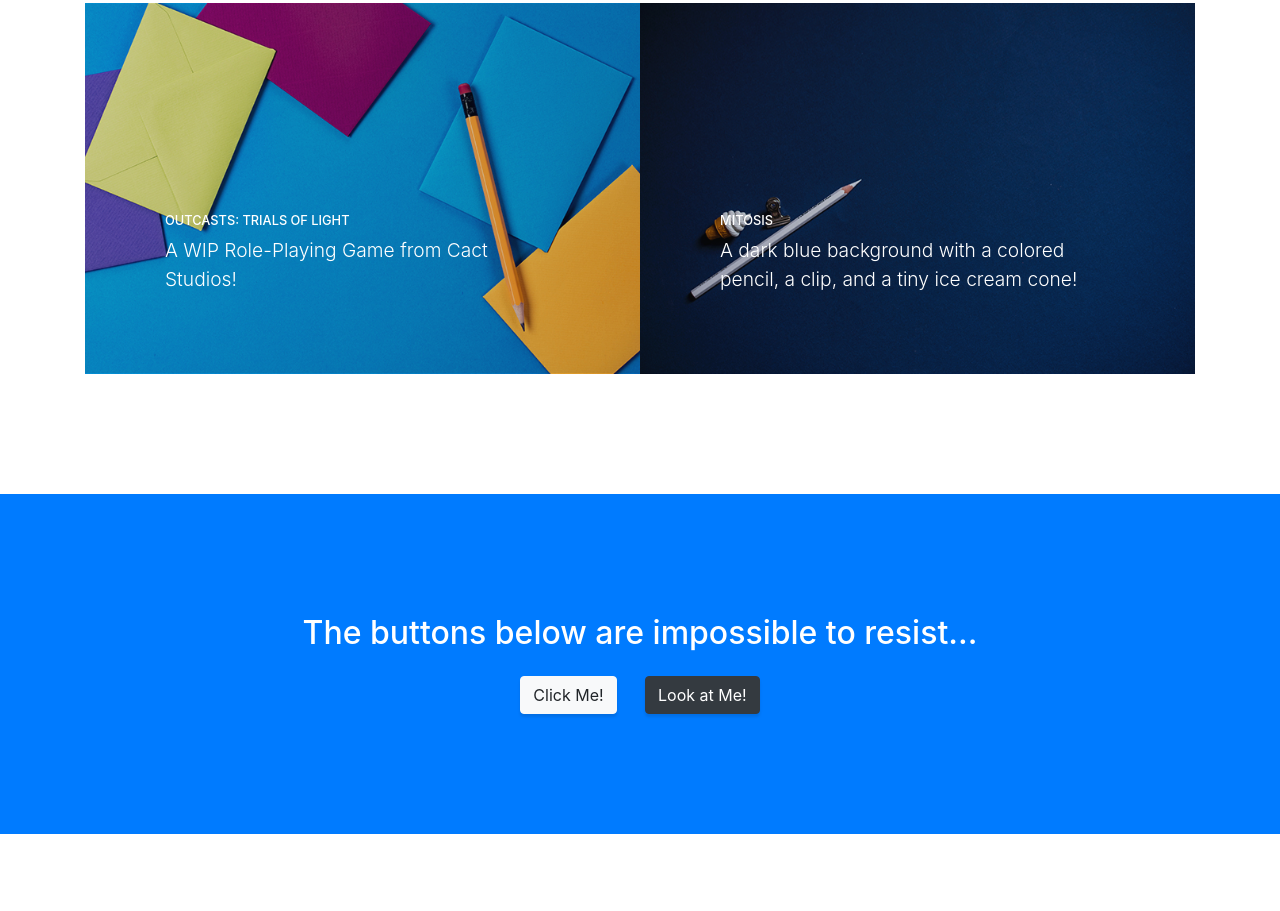
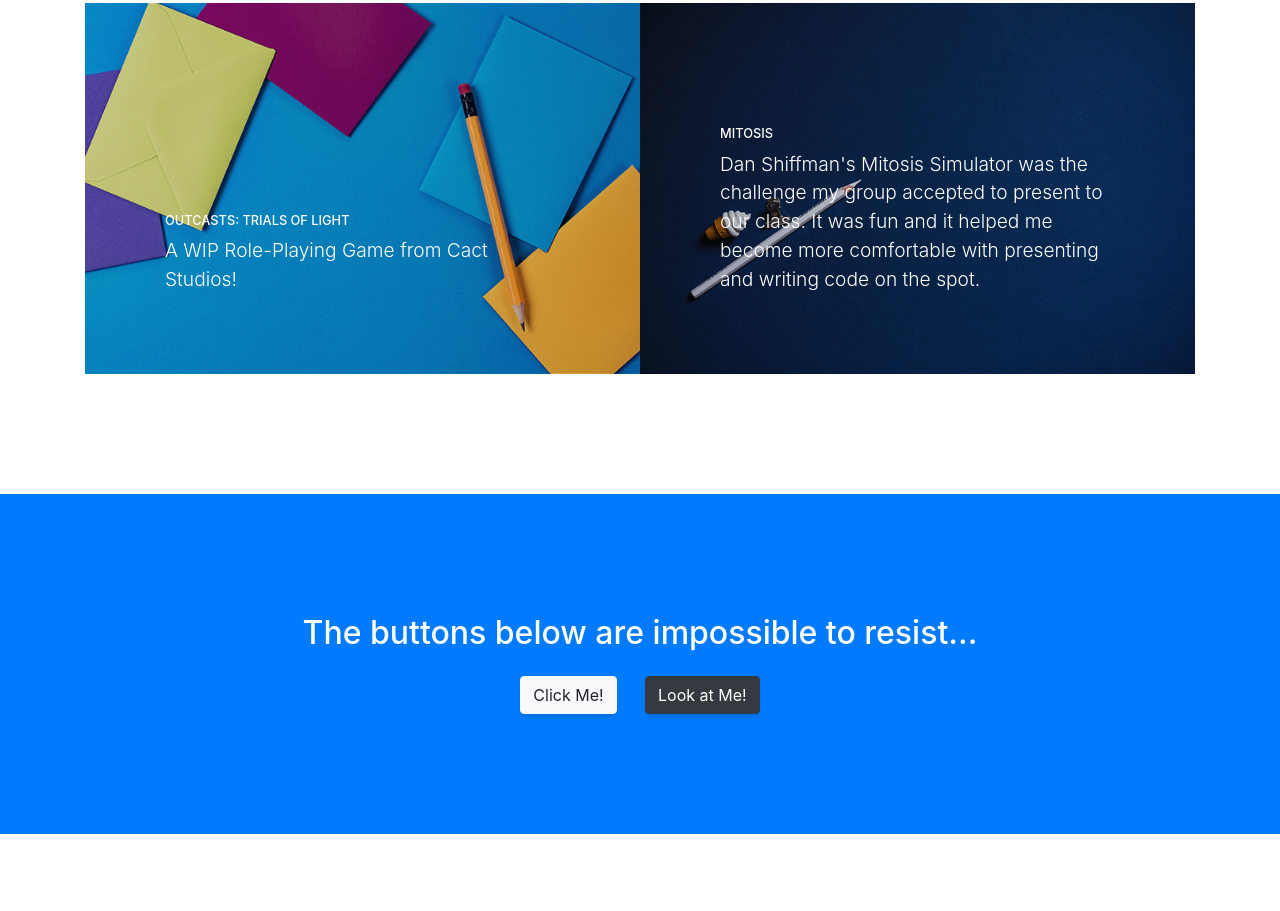
Before and after one commit to cgrad1/cgrad1.github.io, a website with bundled scripts: page index.html in a window 1280 px wide. Shown: the part 2007-2918 px from the top of the page. Built offline with nearby package versions, Linux system fonts and the light colour scheme.

Commit message:
Update index.html

```diff
--- a/index.html
+++ b/index.html
@@ -150,7 +150,7 @@
               <span class="caption">
                 <span class="caption-content">
                   <h2>Mitosis</h2>
-                  <p class="mb-0">A dark blue background with a colored pencil, a clip, and a tiny ice cream cone!</p>
+                  <p class="mb-0">Dan Shiffman's Mitosis Simulator was the challenge my group accepted to present to our class. It was fun and it helped me become more comfortable with presenting and writing code on the spot.</p>
                 </span>
               </span>
               <img class="img-fluid" src="img/portfolio-2.jpg" alt="">
```
